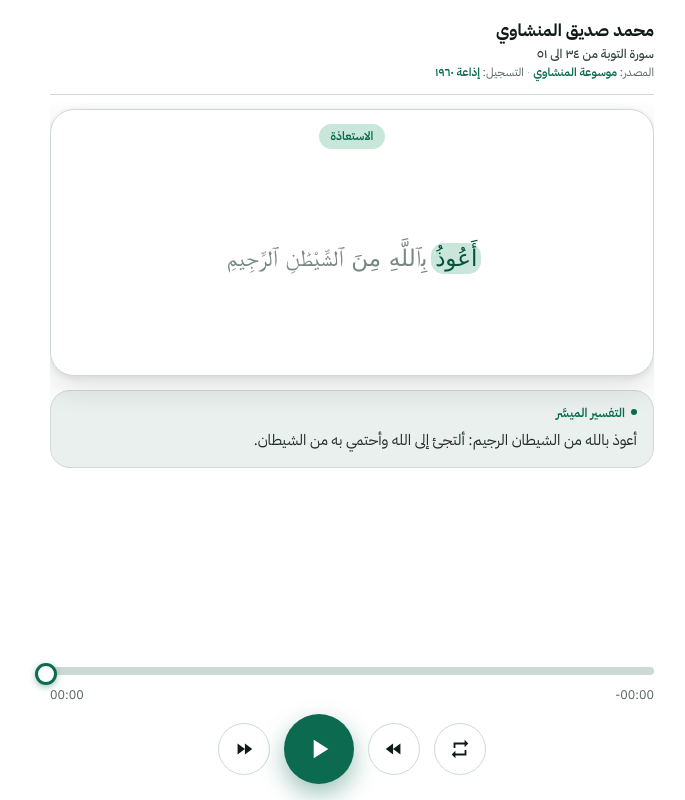
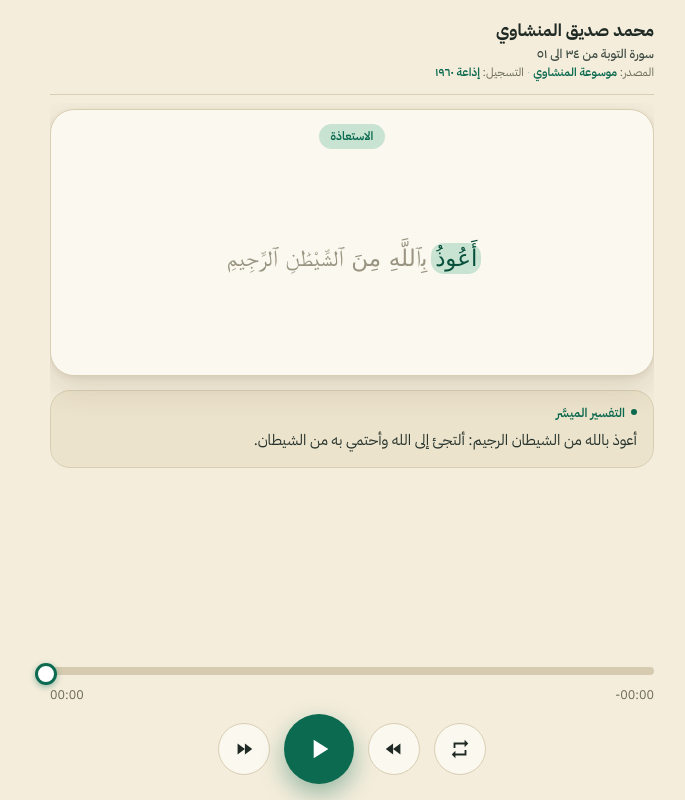
Before and after one commit to elattar0001/athar-tadabbur, a plain HTML site: page index.html in a window 1280 px wide. Shown: the whole page, without its empty margins (288-973 px from the left). Drawn offline with Linux system fonts and the light colour scheme; a web font is replaced by a local one.

Commit message:
Update index.html

```diff
--- a/index.html
+++ b/index.html
@@ -3,7 +3,7 @@
 <head>
 <meta charset="utf-8">
 <meta name="viewport" content="width=device-width,initial-scale=1,viewport-fit=cover,user-scalable=no">
-<meta name="theme-color" content="#ffffff">
+<meta name="theme-color" content="#f4eddc">
 <meta http-equiv="Cache-Control" content="no-cache">
 <title>تدبّر</title>
 <script src="https://telegram.org/js/telegram-web-app.js"></script>
@@ -16,7 +16,7 @@
 @font-face{font-family:'QCF_P194';src:url(https://am9li9.com/fonts/QCF1/QCF_P194.woff2) format('woff2');font-display:block}
 @font-face{font-family:'QCF_P195';src:url(https://am9li9.com/fonts/QCF1/QCF_P195.woff2) format('woff2');font-display:block}
 @font-face{font-family:'KFGQPC';src:url(https://raw.githubusercontent.com/nuqayah/qpc-fonts/master/mushaf-v4-hafs/uthmanic_hafs_v22.ttf) format('truetype');font-display:block}
-:root{--bg:#ffffff;--ink:#0f1b17;--mut:#56645e;--line:#cfd9d4;--soft:#e9f0ed;--g:#0b6a4f;--g2:#07513c;--gl:#c8e6da;--lh:54px}
+:root{--bg:#f4eddc;--ink:#1f2a24;--mut:#6a6a58;--line:#d9ceb4;--soft:#ece3cc;--g:#0b6a4f;--g2:#07513c;--gl:#c9e3d2;--card:#fbf8ef;--lh:54px}
 *{box-sizing:border-box;-webkit-tap-highlight-color:transparent;user-select:none}
 html,body{margin:0;height:100%;background:var(--bg);color:var(--ink);font-family:'IBM Plex Sans Arabic',system-ui,sans-serif;-webkit-font-smoothing:antialiased;overflow:hidden}
 #app{display:flex;flex-direction:column;height:100%;max-width:640px;margin:0 auto;padding:14px 18px calc(16px + env(safe-area-inset-bottom))}
@@ -25,17 +25,17 @@ html,body{margin:0;height:100%;background:var(--bg);color:var(--ink);font-family
 #av svg{width:22px;height:22px;fill:none;stroke:var(--g);stroke-width:1.7;stroke-linecap:round;stroke-linejoin:round}
 #meta{flex:1;min-width:0;text-align:right}
 #reciter{font-size:17px;line-height:1.5;color:var(--ink);font-weight:700;white-space:nowrap;overflow:hidden;text-overflow:ellipsis}
-#title{font-size:12.5px;line-height:1.6;color:#33423c;font-weight:500;white-space:nowrap;overflow:hidden;text-overflow:ellipsis}
+#title{font-size:12.5px;line-height:1.6;color:#3d4a42;font-weight:500;white-space:nowrap;overflow:hidden;text-overflow:ellipsis}
 #tags{display:block;margin:0;font-size:11.5px;line-height:1.6;color:var(--mut);white-space:nowrap;overflow:hidden;text-overflow:ellipsis}
 .tag{display:inline;font-size:inherit;color:inherit;background:none;border:0;padding:0}
 .tag+.tag::before{content:" · ";color:#b9c3be}
 .tag b{color:var(--g);font-weight:600}
 #stage{flex:1;min-height:0;overflow-y:auto;padding:6px 0;display:flex;flex-direction:column;gap:14px;scrollbar-width:none}
 #stage::-webkit-scrollbar{display:none}
-.vcard{background:#fff;border:1px solid var(--line);border-radius:24px;box-shadow:0 12px 32px rgba(15,27,23,.13),0 2px 6px rgba(15,27,23,.08);padding:10px 16px 8px;position:relative}
+.vcard{background:var(--card);border:1px solid var(--line);border-radius:24px;box-shadow:0 12px 32px rgba(80,60,20,.14),0 2px 6px rgba(80,60,20,.08);padding:10px 16px 8px;position:relative}
 #chip{display:inline-block;font-size:12px;font-weight:600;color:var(--g);background:var(--gl);border-radius:20px;padding:1px 12px;line-height:1.9;margin:4px 0 2px}
 #win{height:calc(4 * var(--lh));overflow:hidden;position:relative;-webkit-mask-image:linear-gradient(#0000,#000 14%,#000 86%,#0000);mask-image:linear-gradient(#0000,#000 14%,#000 86%,#0000)}
-#flow{font-size:23px;line-height:var(--lh);text-align:center;width:100%;color:#7a8882;margin:0;transition:transform .35s cubic-bezier(.3,.7,.2,1);will-change:transform}
+#flow{font-size:23px;line-height:var(--lh);text-align:justify;text-align-last:center;width:100%;color:#9a9582;margin:0;transition:transform .35s cubic-bezier(.3,.7,.2,1);will-change:transform}
 #flow.pop{animation:pop .16s ease-out}
 @keyframes pop{from{opacity:.2}to{opacity:1}}
 #flow span.w{border-radius:10px;transition:color .1s,background-color .1s;padding:0 1px}
@@ -45,15 +45,15 @@ html,body{margin:0;height:100%;background:var(--bg);color:var(--ink);font-family
 #taf{background:var(--soft);border:1px solid var(--line);border-radius:20px;padding:12px 16px;text-align:right}
 #taf h4{margin:0 0 4px;font-size:12.5px;color:var(--g);font-weight:600;display:flex;align-items:center;gap:6px}
 #taf h4::before{content:"";width:6px;height:6px;border-radius:50%;background:var(--g)}
-#tt{font-size:15px;line-height:1.95;color:#1f2c27}
+#tt{font-size:15px;line-height:1.95;color:#26332c}
 #prog{margin-top:8px}
-#track{position:relative;height:8px;background:#cdd9d3;border-radius:8px;direction:ltr;cursor:pointer;touch-action:none}
+#track{position:relative;height:8px;background:#d6cbb0;border-radius:8px;direction:ltr;cursor:pointer;touch-action:none}
 #track::after{content:"";position:absolute;inset:-12px 0}
 #fill{position:absolute;left:0;top:0;bottom:0;width:0;background:var(--g);border-radius:8px}
 #fill::after{content:"";position:absolute;right:-7px;top:50%;width:16px;height:16px;margin-top:-8px;border-radius:50%;background:#fff;border:3px solid var(--g);box-shadow:0 2px 6px rgba(11,106,79,.4)}
 #times{display:flex;justify-content:space-between;direction:ltr;color:var(--mut);font-size:12.5px;margin-top:10px;font-variant-numeric:tabular-nums}
 #ctl{display:flex;justify-content:center;align-items:center;gap:14px;margin-top:10px;direction:ltr}
-.cb{width:52px;height:52px;border-radius:50%;border:1px solid var(--line);background:#fff;color:var(--ink);display:grid;place-items:center;cursor:pointer;transition:background .15s,transform .1s}
+.cb{width:52px;height:52px;border-radius:50%;border:1px solid var(--line);background:var(--card);color:var(--ink);display:grid;place-items:center;cursor:pointer;transition:background .15s,transform .1s}
 .cb:active{transform:scale(.94);background:var(--soft)}
 .cb svg{width:22px;height:22px;fill:var(--ink)}
 .cb.on{border-color:var(--g);background:var(--gl)}.cb.on svg{fill:var(--g)}
@@ -81,7 +81,7 @@ html,body{margin:0;height:100%;background:var(--bg);color:var(--ink);font-family
  <audio id="a" preload="metadata"></audio>
 </div>
 <script>
-const tg=window.Telegram&&Telegram.WebApp;if(tg){try{tg.ready();tg.expand();tg.setHeaderColor('#ffffff');tg.setBackgroundColor('#ffffff');tg.disableVerticalSwipes&&tg.disableVerticalSwipes()}catch(e){}}
+const tg=window.Telegram&&Telegram.WebApp;if(tg){try{tg.ready();tg.expand();tg.setHeaderColor('#f4eddc');tg.setBackgroundColor('#f4eddc');tg.disableVerticalSwipes&&tg.disableVerticalSwipes()}catch(e){}}
 const $=id=>document.getElementById(id),a=$('a');
 const AR='٠١٢٣٤٥٦٧٨٩',ar=n=>String(n).replace(/\d/g,d=>AR[d]);
 const fmt=s=>{s=Math.max(0,s|0);const h=s/3600|0,m=(s%3600)/60|0,x=s%60;return(h?h+':'+String(m).padStart(2,'0'):String(m).padStart(2,'0'))+':'+String(x).padStart(2,'0')};
@@ -104,7 +104,7 @@ function measure(){const f=$('flow'),lh=LH(),h=f.scrollHeight;base0=h<4*lh?Math.
 function renderCard(c){
  const f=$('flow'),ids=cardIdx[c],v=D.verses[c];
  f.style.fontFamily="'"+v.font+"','KFGQPC',serif";f.style.fontSize=c==='basm'?'30px':'';
- f.innerHTML=ids.map(i=>`<span class="w${D.words[i].end?' e':''}" data-i="${i}">${D.words[i].t}</span>${D.words[i].br?'<br>':' '}`).join('');
+ f.innerHTML=ids.map(i=>`<span class="w${D.words[i].end?' e':''}" data-i="${i}">${D.words[i].t}</span>${D.words[i].br&&q.get('br')?'<br>':' '}`).join('');
  spans=[...f.querySelectorAll('span.w')];
  spans.forEach(sp=>sp.onclick=()=>{const i=+sp.dataset.i;for(let k=0;k<ev.length;k++)if(ev[k][1]===i){a.currentTime=ev[k][0];break}});
  f.style.transition='none';f.style.transform='translateY(0)';lastTop=-1;
```
